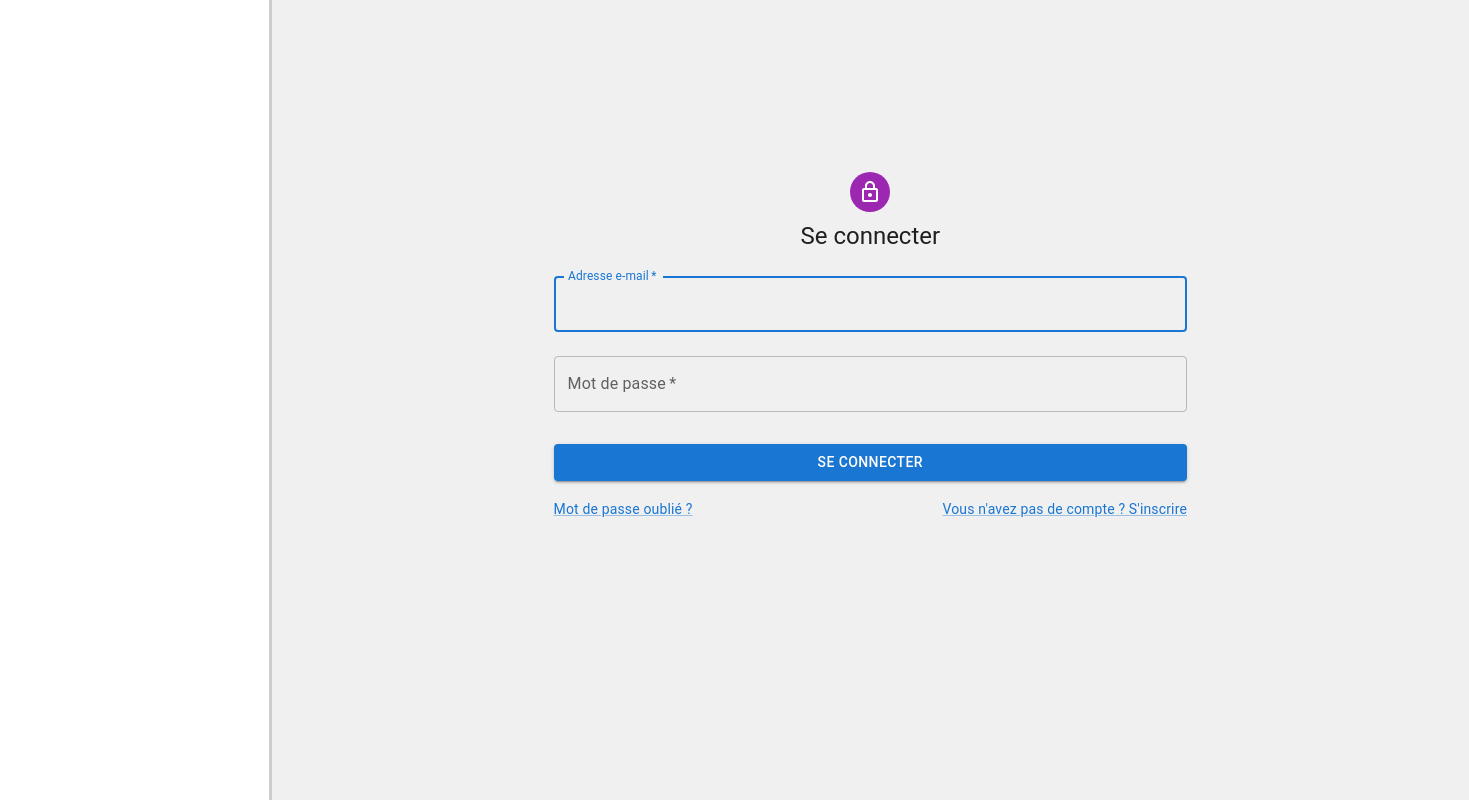
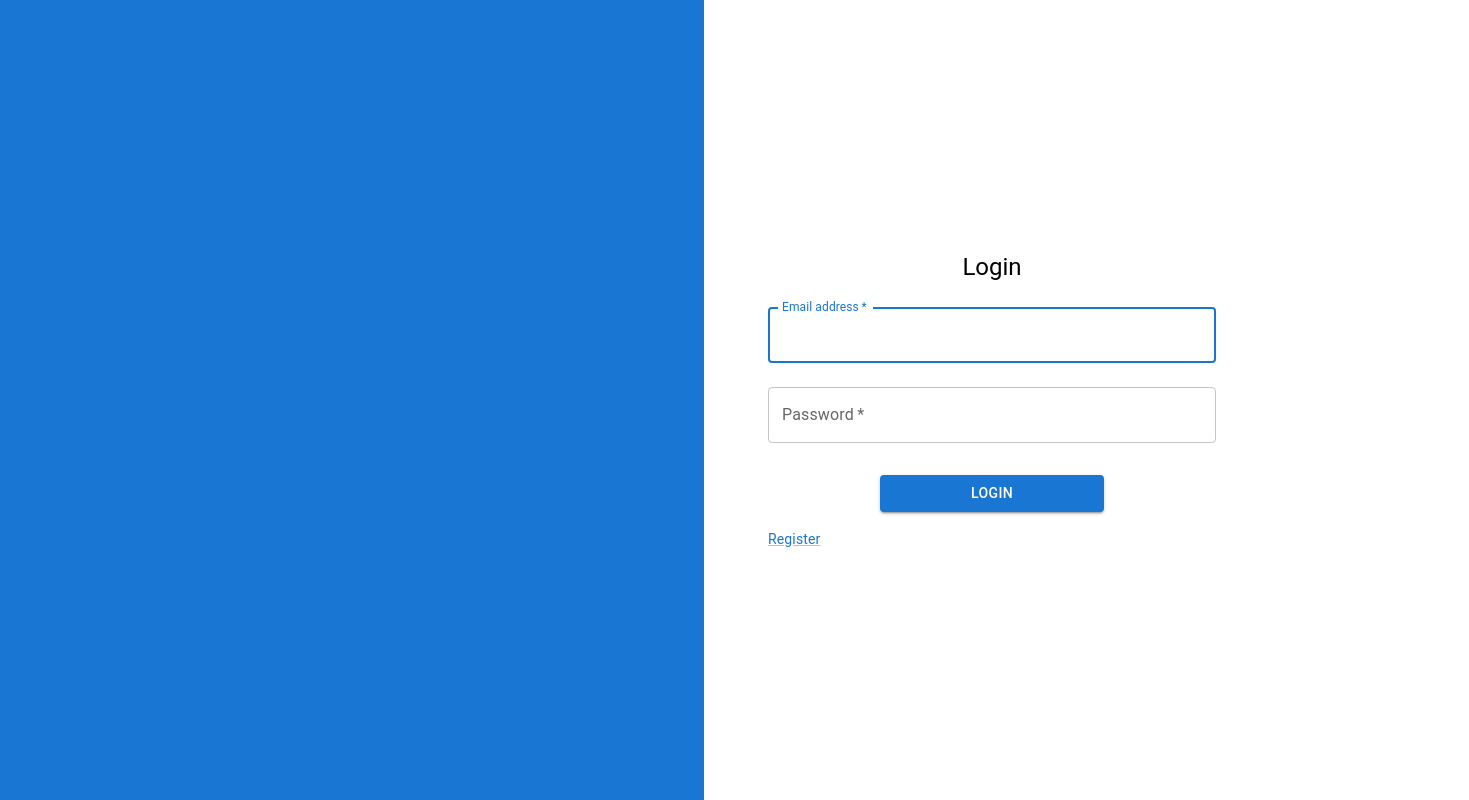
Before and after one commit to AbdullatifGhajar/advanced-programming-2023, a React (Create React App) app in the folder app/: page /login in a window 1280 px wide. Shown: the whole page, 1469 px wide, since content can reach past the window. Built offline with nearby package versions, Linux system fonts and the light colour scheme.

Commit message:
Refactor login page UI

```diff
--- a/app/src/components/Login.tsx
+++ b/app/src/components/Login.tsx
@@ -1,29 +1,19 @@
-import * as React from "react";
-import Avatar from "@mui/material/Avatar";
 import Button from "@mui/material/Button";
-import CssBaseline from "@mui/material/CssBaseline";
 import TextField from "@mui/material/TextField";
 import Link from "@mui/material/Link";
 import Grid from "@mui/material/Grid";
 import Box from "@mui/material/Box";
-import LockOutlinedIcon from "@mui/icons-material/LockOutlined";
 import Typography from "@mui/material/Typography";
-import Container from "@mui/material/Container";
 import { createTheme, ThemeProvider } from "@mui/material/styles";
-//import { useHistory } from "react-router-dom"; // Ajout de cette ligne
 
-
-// TODO remove, this demo shouldn't need to reset the theme.
 const defaultTheme = createTheme();
 
 export default function LoginPage() {
-  //  const history = useHistory(); // Initialisation du hook useHistory
   const handleSubmit = async (event: React.FormEvent<HTMLFormElement>) => {
     event.preventDefault();
 
     const formData = new FormData(event.currentTarget);
 
-    // Vérifier chaque champ
     const email = formData.get("email") as string;
     const password = formData.get("password") as string;
 
@@ -32,14 +22,12 @@ export default function LoginPage() {
       return;
     }
 
-    // Créer l'objet de données à envoyer
     const loginData = {
       email,
       password,
     };
 
     try {
-      // Envoyer la requête POST à l'API /login
       const response = await fetch("/login", {
         method: "POST",
         headers: {
@@ -48,11 +36,8 @@ export default function LoginPage() {
         body: JSON.stringify(loginData),
       });
 
-      // Gérer la réponse de l'API
       if (response.ok) {
         console.log("Connexion réussie !");
-        // Rediriger vers la nouvelle page après la connexion réussie
-        //history.push("/nouvelle-page");
       } else {
         console.error("Erreur lors de la connexion");
       }
@@ -63,30 +48,26 @@ export default function LoginPage() {
 
   return (
     <ThemeProvider theme={defaultTheme}>
-      <Container
+      <Box display="flex" alignItems="left" flexDirection="row-reverse" sx={{ backgroundColor: "#1976d2", height: "100vh" }}>
+        <Box
           component="main"
-        maxWidth="lg"
+          display="flex"
+          flexDirection="column"
+          justifyContent="space-around"
           sx={{
-          marginLeft: "21%",
-          borderLeft: "3px solid #ccc",
-          backgroundColor: "#f0f0f0",
-          paddingBottom: "8%",
-          height: "100vh",
+            padding: "2em",
+            backgroundColor: "white",
+            width: "40%",
           }}
         >
-        <CssBaseline />
           <Box
-          sx={{
-            display: "flex",
-            flexDirection: "column",
-            alignItems: "center",
-          }}
+            display="flex"
+            flexDirection="column"
+            alignItems="center"
+            sx = {{margin: "0 2em"}}
           >
-          <Avatar sx={{ m: 1, bgcolor: "secondary.main", marginTop: "15%" }}>
-            <LockOutlinedIcon />
-          </Avatar>
             <Typography component="h1" variant="h5">
-            Se connecter
+              Login
             </Typography>
             <Box
               component="form"
@@ -99,7 +80,7 @@ export default function LoginPage() {
                 required
                 fullWidth
                 id="email"
-              label="Adresse e-mail"
+                label="Email address"
                 name="email"
                 autoComplete="email"
                 autoFocus
@@ -109,35 +90,38 @@ export default function LoginPage() {
                 required
                 fullWidth
                 name="password"
-              label="Mot de passe"
+                label="Password"
                 type="password"
                 id="password"
                 autoComplete="current-password"
               />
+              <Box display="flex"
+                justifyContent="center">
                 <Button
                   type="submit"
-              fullWidth
                   variant="contained"
-              sx={{ mt: 3, mb: 2 }}
+                  sx={{ mt: 3, mb: 2, width: "50%" }}
                 >
-              Se connecter
+                  Login
                 </Button>
+              </Box>
+
               <Grid container>
-              <Grid item xs>
+                {/* <Grid item xs>
                 <Link href="/forgot-password" variant="body2">
-                  Mot de passe oublié ?
+                  Reset password
                 </Link>
-              </Grid>
+              </Grid> */}
                 <Grid item>
                   <Link href="/register" variant="body2">
-                  {"Vous n'avez pas de compte ? S'inscrire"}
+                    Register
                   </Link>
                 </Grid>
               </Grid>
             </Box>
           </Box>
-        {/* <Copyright sx={{ mt: 8, mb: 4 }} /> */}
-      </Container>
+        </Box>
+      </Box>
     </ThemeProvider>
   );
 }
```
Lines whose indentation alone changed are shown as unchanged.
